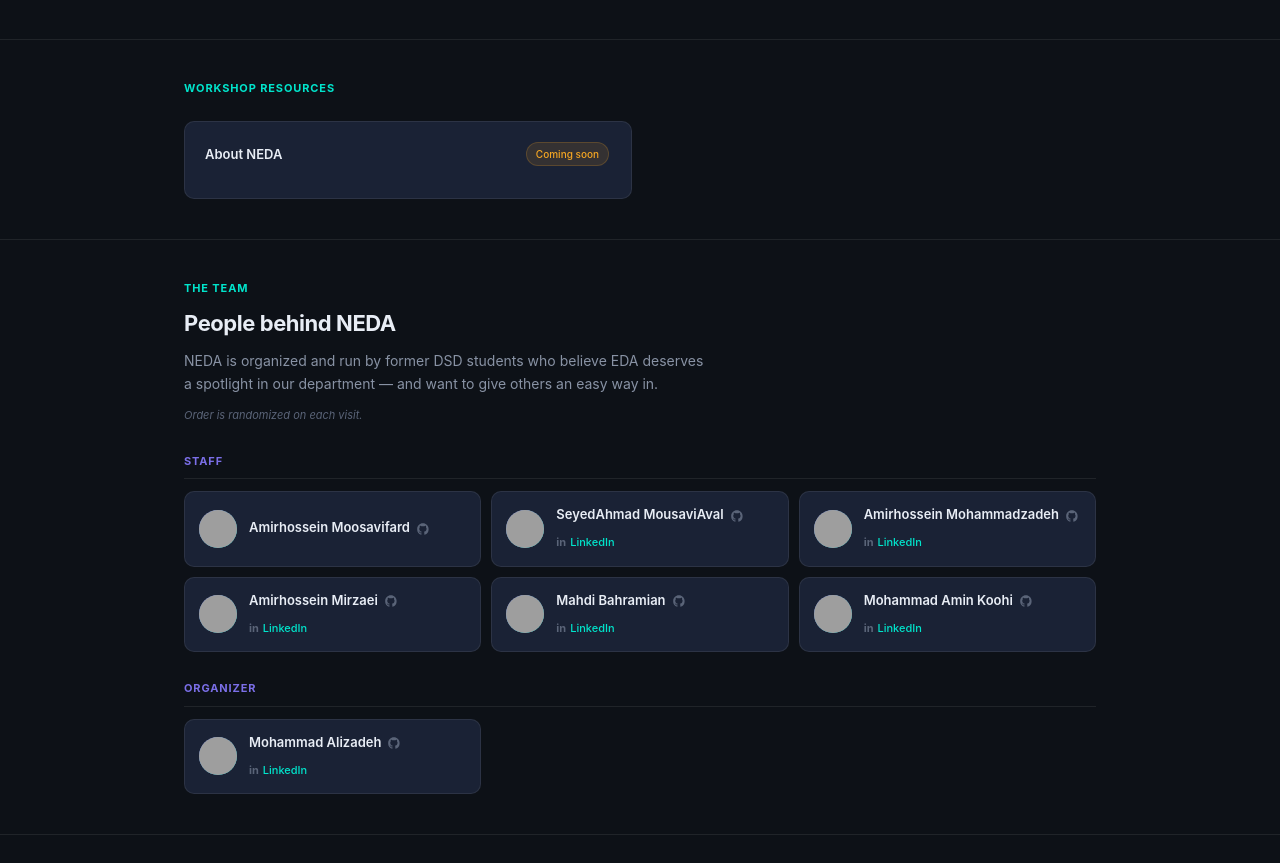
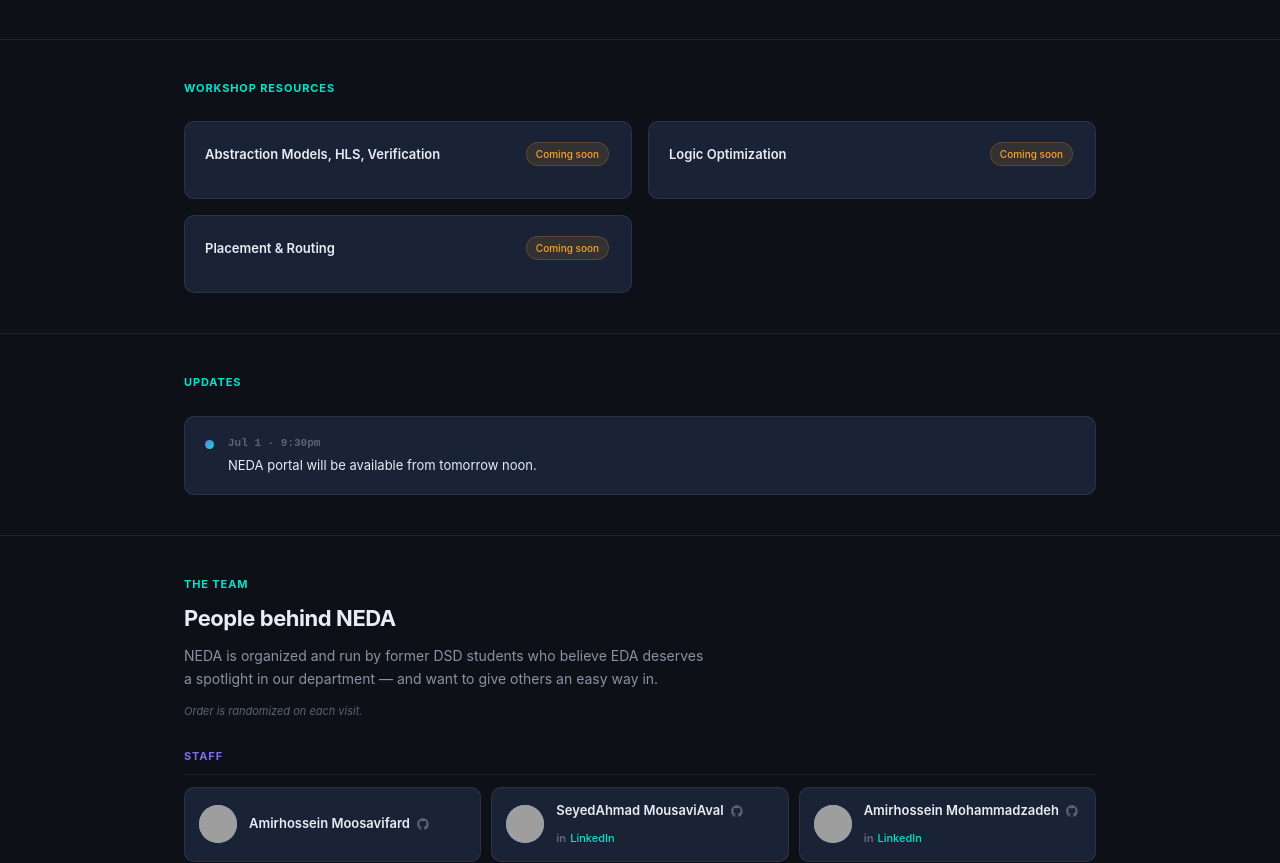
Before and after one commit to mohaliza138/neda-2026, a React (Vite) app: page / in a window 1280 px wide. Shown: the part 840-1703 px from the top of the page. Built offline with nearby package versions, Linux system fonts and the light colour scheme; grey boxes are pictures that could not be loaded.

Commit message:
Add an update.

```diff
--- a/src/data/content.js
+++ b/src/data/content.js
@@ -36,7 +36,23 @@ export const SCHEDULE = [
 export const WORKSHOPS = [
   {
     id: 1,
-    title: 'About NEDA',
+    title: 'Abstraction Models, HLS, Verification',
+    status: 'soon',
+    resources: [
+      // { icon: 'icon', label: 'label', url: '#', type: 'Download|Open|Pending' },
+    ],
+  },
+  {
+    id: 2,
+    title: 'Logic Optimization',
+    status: 'soon',
+    resources: [
+      // { icon: 'icon', label: 'label', url: '#', type: 'Download|Open|Pending' },
+    ],
+  },
+  {
+    id: 3,
+    title: 'Placement & Routing',
     status: 'soon',
     resources: [
       // { icon: 'icon', label: 'label', url: '#', type: 'Download|Open|Pending' },
@@ -46,12 +62,12 @@ export const WORKSHOPS = [
 
 // ── Updates / announcements ───────────────────────────────────────
 export const UPDATES = [
-  // {
-  //   id: 1,
-  //   time: 'Date · time',
-  //   text: 'text',
-  //   fresh: true,
-  // },
+  {
+    id: 1,
+    time: 'Jul 1 · 9:30pm',
+    text: 'NEDA portal will be available from tomorrow noon.',
+    fresh: true,
+  },
 ];
 
 // ── Hall of fame ──────────────────────────────────────────────────
--- a/src/sections/Updates.jsx
+++ b/src/sections/Updates.jsx
@@ -10,7 +10,6 @@ export default function Updates() {
         <div className="upd__header">
           <div>
             <p className="section-eyebrow">Updates</p>
-            <p className="upd__hint">Mirrored from the event portal</p>
           </div>
           {EVENT.portalUrl && (
             <a href={EVENT.portalUrl} className="upd__portal-link" target="_blank" rel="noreferrer">
```
